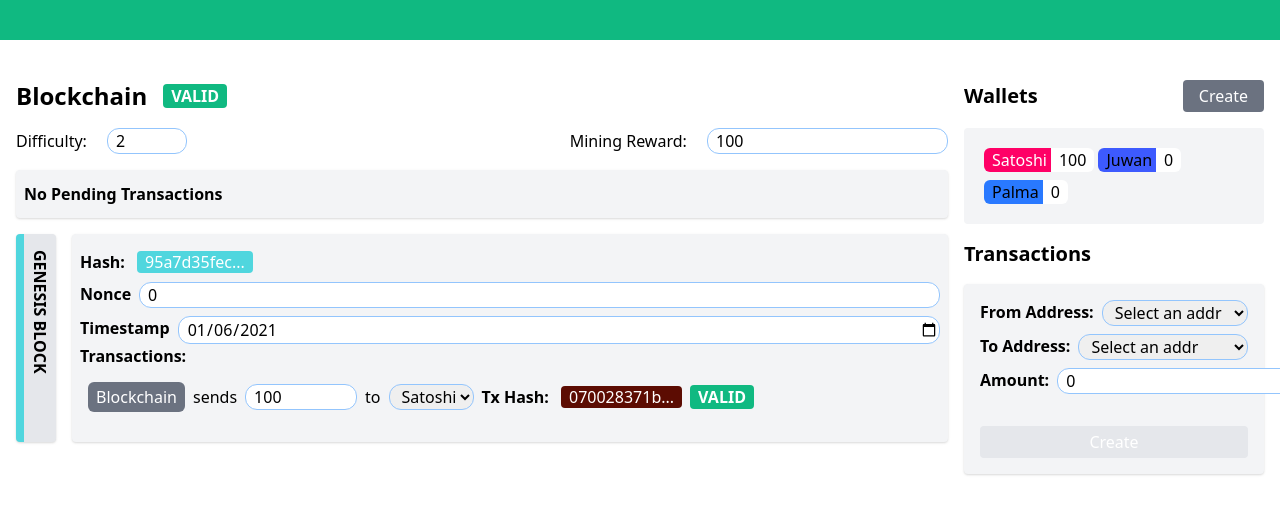
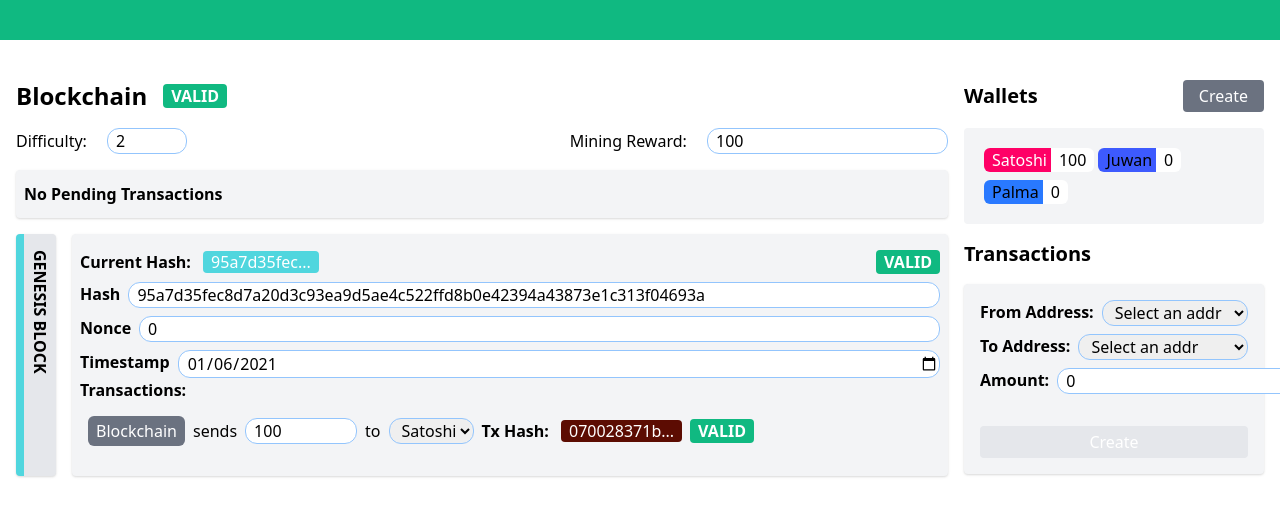
Before and after one commit to xavism/blockchain, a React (Create React App) app: page / in a window 1280 px wide. Shown: the top 516 px of the page. Built offline with nearby package versions, Linux system fonts and the light colour scheme.

Commit message:
adding Block fallback

```diff
--- a/src/components/Block.jsx
+++ b/src/components/Block.jsx
@@ -1,9 +1,12 @@
-import { useDispatch } from "react-redux"
+import { useDispatch, useSelector } from "react-redux"
 import { updateBlock } from "../redux/blockchain/actions"
 import EditableTransactions from './EditableTransactions'
+import ValidationTag from './ValidationTag'
 import ColorHelper from "../helpers/color.helper"
 import BlockHelper from "../helpers/block.helper"
+import { useCallback } from "react"
 const Block = ({ index, block }) => {
+  const { chain } = useSelector(state => state.blockchain)
   const { hash, nonce, previousHash, timestamp, transactions} = block
   const dispatch = useDispatch()
   // handlers
@@ -16,20 +19,28 @@ const Block = ({ index, block }) => {
       index,
       {
         ...newBlock,
-        hash: BlockHelper.calculateHash(newBlock.timestamp, newBlock.transactions, newBlock.previousHash, newBlock.nonce)
+        //hash: BlockHelper.calculateHash(newBlock.timestamp, newBlock.transactions, newBlock.previousHash, newBlock.nonce)
       }))
   }
 
-  const parsedHash = () => hash.substring(0,10)
+  const parsedHash = useCallback(() => BlockHelper.calculateHash(timestamp, transactions, previousHash, nonce), [timestamp, transactions, previousHash, nonce])
+  const blockColor = () => ColorHelper.intToRGB(parsedHash())
   //renders
   const renderBlock = () => {
     return (
       <div>
-        <div className="flex mb-2 rounded">
+        <div className="flex mb-2 rounded justify-between">
           <p className="max-w-xs whitespace-nowrap overflow-hidden overflow-ellipsis">
-            <span className="mr-2 font-bold">Hash: </span>
-            <span className="rounded px-2 text-white" style={{backgroundColor: ColorHelper.intToRGB(hash)}} >{parsedHash()}...</span>
+            <span className="mr-2 font-bold">Current Hash: </span>
+            <span className="rounded px-2 text-white" style={{backgroundColor: blockColor()}} >{parsedHash().substring(0,10)}...</span>
           </p>
+          <div>
+            <ValidationTag valid={BlockHelper.isValid(block, chain, index)} />
+          </div>
+        </div>
+        <div className="flex mb-2">
+          <label className="mr-2 font-bold" htmlFor="nonce">Hash</label>
+          <input className="flex-1 pl-2" value={hash} onChange={(e) => handleInput('hash', e)} type="text"/>
         </div>
         <div className="flex mb-2">
           <label className="mr-2 font-bold" htmlFor="nonce">Nonce</label>
@@ -61,7 +72,7 @@ const Block = ({ index, block }) => {
 
   return (
     <div className="flex">
-      <div style={{borderColor: ColorHelper.intToRGB(hash)}} className="border-l-8 w-10 rounded bg-gray-200 shadow px-2 py-4 mr-4">
+      <div style={{borderColor: blockColor()}} className={`border-l-8 w-10 rounded shadow px-2 py-4 mr-4 ${BlockHelper.isValid(block, chain, index) ? 'bg-gray-200' : 'bg-red-500 text-white'}`}>
         <p className="font-bold ml-5 uppercase transform origin-top-left rotate-90 absolute">{index === 0 ? 'Genesis Block' : `Block ${index}`}</p>
       </div>
       <div className="rounded bg-gray-100 shadow px-2 py-4 flex-1">
--- a/src/helpers/block.helper.js
+++ b/src/helpers/block.helper.js
@@ -39,6 +39,17 @@ class BlockHelper {
   static hasValidTransactions(block) {
     return block.transactions.every(tx => TransactionHelper.isValid(tx))
   }
+  static isValid(block, chain, index) {
+    if (!this.hasValidTransactions(block)) return false
+      // ensure that the hash info of the current block is ok and hasn't been modified
+      if (block.hash !== this.calculateHash(block.timestamp, block.transactions, block.previousHash, block.nonce)) return false
+      if(index === 0) return true
+      // checking that the prevous block information is ok
+      let { timestamp, transactions, previousHash, nonce } = chain[index - 1]
+      if (block.previousHash !== this.calculateHash(timestamp, transactions, previousHash, nonce)) return false
+      if (!this.isValid(chain[index - 1], chain, index - 1)) return false
+      return true
+  }
 }
 
 export default BlockHelper
--- a/src/helpers/chain.helper.js
+++ b/src/helpers/chain.helper.js
@@ -34,16 +34,7 @@ class ChainHelper {
 
   static isValidChain(chain) {
     // Analyzes each block (the genesis shouldn't be analyzed) comparing the store information of the previous block with the current information of the previousblock, recalculating the hash
-    return chain.every((block, index) => {
-      if(index === 0) return true
-      // ensure all transactions are signed correctly
-      if (!BlockHelper.hasValidTransactions(block)) return false
-      // checking that the prevous block information is ok
-      let { timestamp, transactions, previousHash, nonce } = chain[index - 1]
-      if (block.previousHash !== BlockHelper.calculateHash(timestamp, transactions, previousHash, nonce)) return false
-
-      return true
-    })
+    return chain.every((block, index) => BlockHelper.isValid(block, chain, index))
   }
 }
 
--- a/src/redux/blockchain/reducers.js
+++ b/src/redux/blockchain/reducers.js
@@ -55,7 +55,7 @@ const reducer = (state = initialState, action) => {
       block.transactions.splice(action.payload.txIndex, 1, action.payload.tx)
       let newBlock = {
         ...block,
-        hash: BlockHelper.calculateHash(block.timestamp, block.transactions, block.previousHash, block.nonce)
+        //hash: BlockHelper.calculateHash(block.timestamp, block.transactions, block.previousHash, block.nonce)
       }
       chain.splice(action.payload.blockIndex, 1, newBlock)
       return {
```
